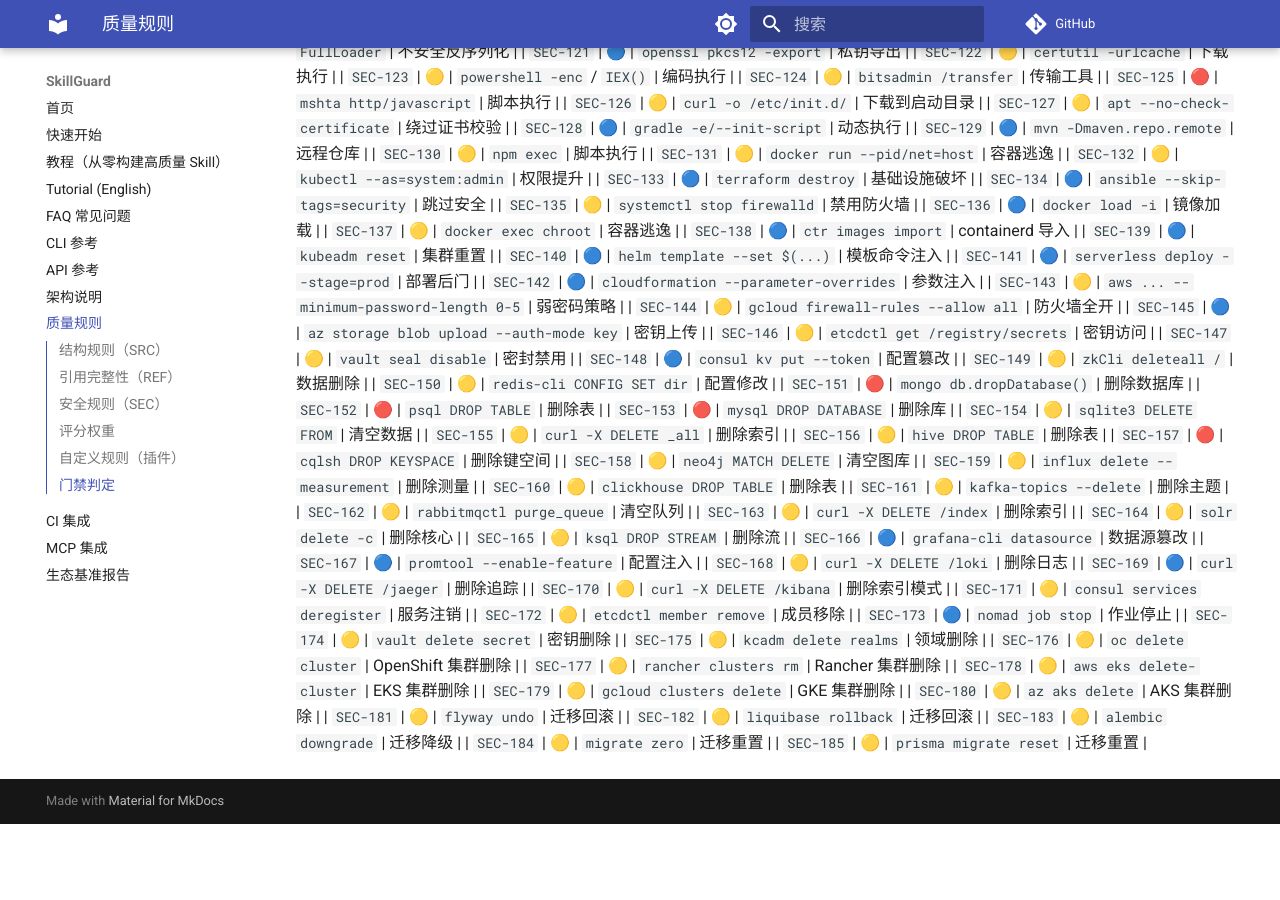
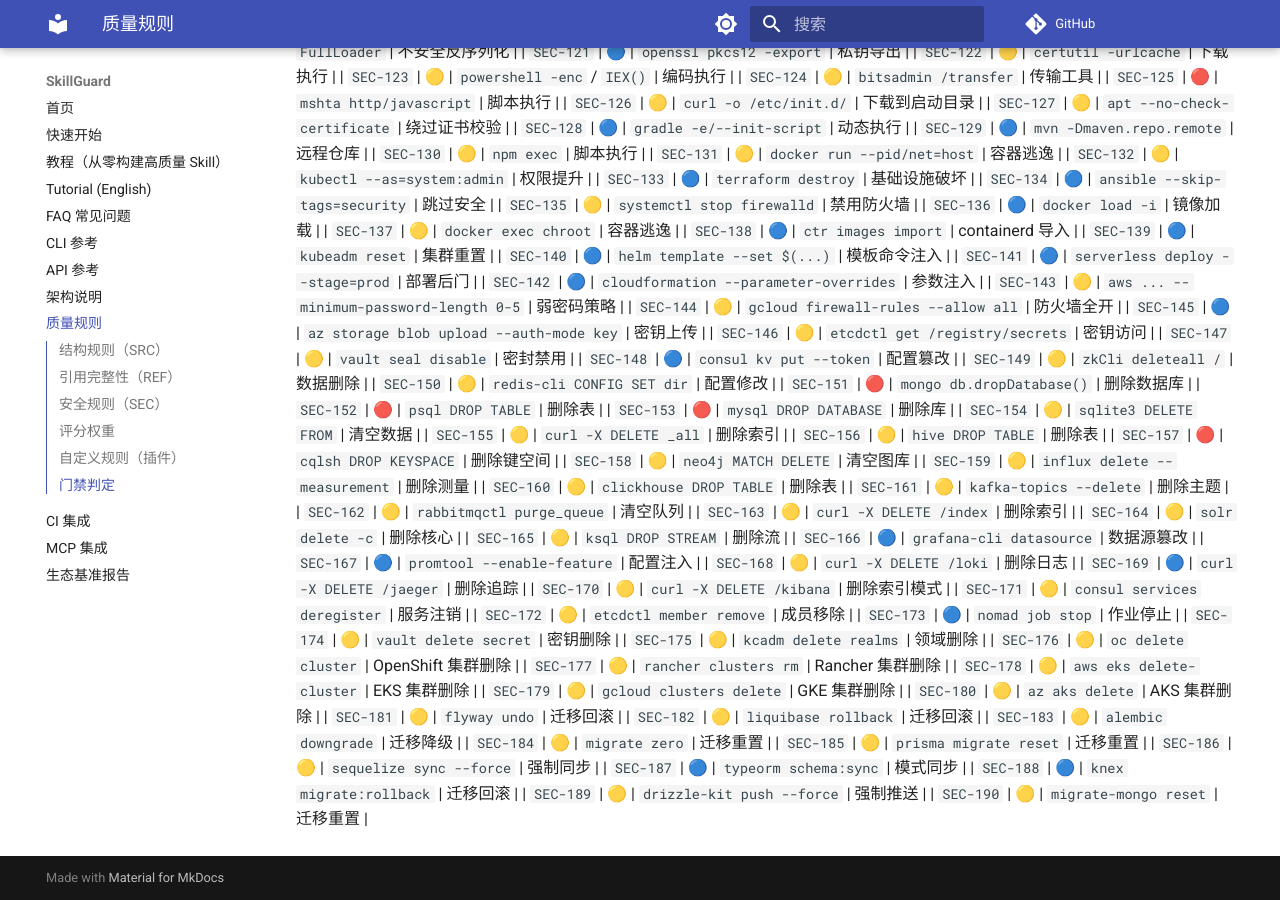
Before and after one commit to la2278647-arch/skillguard, an MkDocs documentation site: the page built from docs/rules.md, in a window 1280 px wide and 900 px high, scrolled down 3801 px. Built offline with MkDocs 1.6.1 and Material for MkDocs 9.7.7, drawn with Linux system fonts in a browser that asks for light colours; comment, search, counter and statistics services are not loaded; before the commit the page ends 4625 px from its top, so only the background shows below that.

Commit message:
docs: sync rule count to 190 + rules.md SEC-186..190

```diff
--- a/docs/rules.md
+++ b/docs/rules.md
@@ -235,3 +235,8 @@ passed = (无 ERROR 检查) 且 (无失败测试) 且 (综合评分 ≥ threshol
 | `SEC-183` | 🟡 | `alembic downgrade` | 迁移降级 |
 | `SEC-184` | 🟡 | `migrate zero` | 迁移重置 |
 | `SEC-185` | 🟡 | `prisma migrate reset` | 迁移重置 |
+| `SEC-186` | 🟡 | `sequelize sync --force` | 强制同步 |
+| `SEC-187` | 🔵 | `typeorm schema:sync` | 模式同步 |
+| `SEC-188` | 🔵 | `knex migrate:rollback` | 迁移回滚 |
+| `SEC-189` | 🟡 | `drizzle-kit push --force` | 强制推送 |
+| `SEC-190` | 🟡 | `migrate-mongo reset` | 迁移重置 |
```
Also changed, not shown: README.en.md (+1 -1 lines), README.md (+1 -1 lines).
